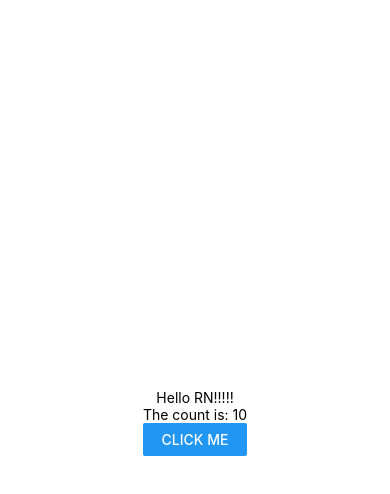
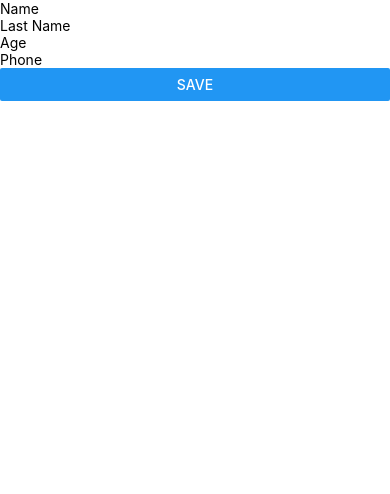
Before and after one commit to roadev/Simple-NASA-search-RN, a React Native app: screen / in a window 390 px wide. Shown: the top 494 px of the page. Built offline with nearby package versions, Linux system fonts and the light colour scheme.

Commit message:
creating form

```diff
--- a/index.js
+++ b/index.js
@@ -1,4 +1,4 @@
 import { AppRegistry } from 'react-native';
-import App from './App';
+import App from './src/App';
 
 AppRegistry.registerComponent('DevhackRN', () => App);
--- a/App.js
+++ b/src/App.js
@@ -1,6 +1,7 @@
 import React, { Component } from 'react';
 import PropTypes from 'prop-types';
 import { View, Text, Button } from 'react-native';
+import ContactList from './components/Contacts/ContactList';
 
 class Counter extends Component {
 
@@ -38,19 +39,20 @@ const SuperCount = () => (
 );
 
 const App = () => (
-  <View
-    style={
-      {
-        flex: 1,
-        flexDirection: 'column',
-        justifyContent: 'center',
-        alignItems: 'center'
-      }
-    }
-  >
-    <Text>Hello RN!!!!!</Text>
-    <SuperCount />
-  </View>
+  <ContactList />
+  // <View
+  //   style={
+  //     {
+  //       flex: 1,
+  //       flexDirection: 'column',
+  //       justifyContent: 'center',
+  //       alignItems: 'center'
+  //     }
+  //   }
+  // >
+  //   <Text>Hello RN!!!!!</Text>
+  //   <SuperCount />
+  // </View>
 )
 
 
--- /dev/null
+++ b/src/components/Contacts/ContactForm/index.js
@@ -0,0 +1,61 @@
+import React, { Component } from 'react';
+import { View, TextInput, Button } from 'react-native';
+import PropTypes from 'prop-types';
+
+class ContactForm extends Component {
+
+  static propTypes = {
+    createContact: PropTypes.func.isRequired,
+  }
+
+  state = {
+    name: '',
+    lastName: '',
+    age: '',
+    phone: '',
+  };
+
+  handleOnChange = (value, key) => this.setState({ [key]: value });
+
+  render() {
+    console.log(this.state);
+    return (
+      <View>
+        <View>
+          <TextInput
+            placeholder="Name"
+            value={this.state.name}
+            onChangeText={name => this.setState({ name })}
+          />
+        </View>
+        <View>
+          <TextInput
+            placeholder="Last Name"
+            value={this.state.lastName}
+            onChangeText={lastName => this.handleOnChange(lastName, 'lastName')}
+          />
+        </View>
+        <View>
+          <TextInput
+            placeholder="Age"
+            value={this.state.age}
+            onChangeText={age => this.handleOnChange(age, 'age')}
+          />
+        </View>
+        <View>
+          <TextInput
+            placeholder="Phone"
+            value={this.state.phone}
+            onChangeText={phone => this.handleOnChange(phone, 'phone')}
+          />
+        </View>
+        <Button
+          title="Save"
+          onPress={() => this.props.createContact(this.state)}
+        />
+      </View>
+    );
+  }
+}
+
+export default ContactForm;
--- /dev/null
+++ b/src/components/Contacts/ContactList/index.js
@@ -0,0 +1,41 @@
+import React, { Component } from 'react';
+import { View, Text } from 'react-native';
+import ContactForm from '../ContactForm';
+
+class Contact extends Component {
+
+  state = {
+    contacts: []
+  };
+
+  createContact = contact => {
+    const contacts = [...this.state.contacts, contact];
+    this.setState({ contacts });
+  }
+
+
+
+  render() {
+
+    const contacts = this.state.contacts.map(contact => (
+      <View>
+        <Text>{contact.name}</Text>
+        <Text>{contact.lastName}</Text>
+        <Text>{contact.age}</Text>
+        <Text>{contact.phone}</Text>
+      </View>
+    ));
+
+    return (
+      <View>
+        <ContactForm createContact={this.createContact} />
+        <View>
+          {contacts}
+        </View>
+      </View>
+    );
+  }
+
+}
+
+export default Contact;
```
